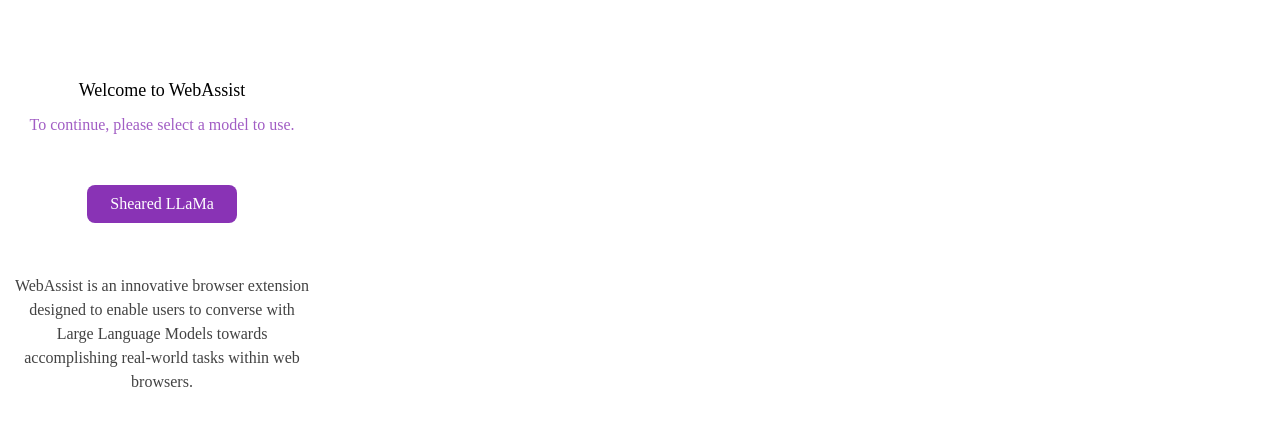
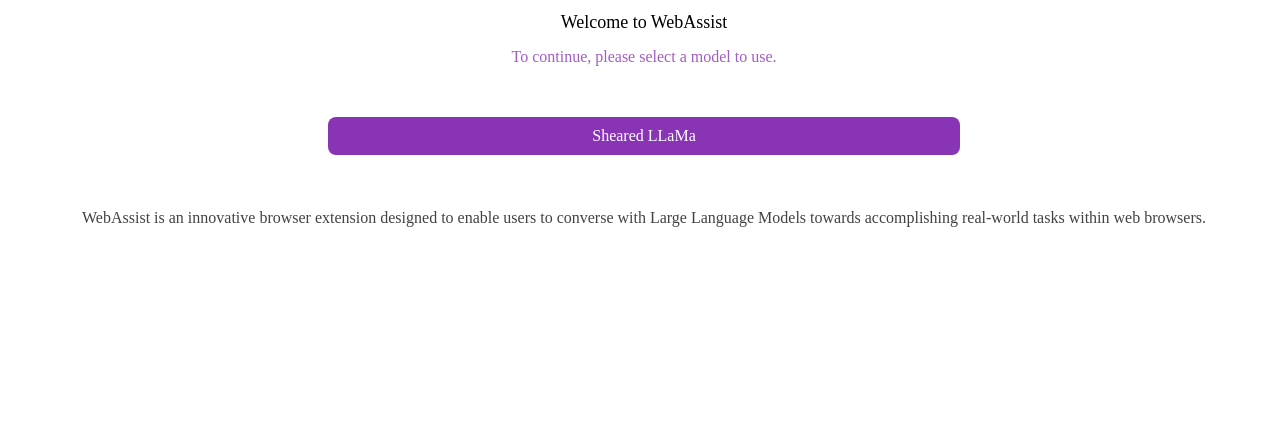
Before and after one commit to lilygostovic/web-assist, a React (Create React App) app in the folder Extension/: page / in a window 1280 px wide. Shown: the top 426 px of the page. Built offline with nearby package versions, Linux system fonts and the light colour scheme; the HTML template or start-up script is replaced by a standard one.

Commit message:
Add light / dark theme, change to side panel

```diff
--- a/Extension/package.json
+++ b/Extension/package.json
@@ -32,6 +32,7 @@
     "watch": "webpack -w --config webpack.config.js"
   },
   "devDependencies": {
+    "mini-css-extract-plugin": "^2.8.1",
     "ts-loader": "^9.4.2",
     "webpack": "^5.75.0",
     "webpack-cli": "^5.0.1"
--- a/Extension/src/App.tsx
+++ b/Extension/src/App.tsx
@@ -10,7 +10,7 @@ function App() {
   );
 
   return (
-    <StyledDiv width="300px" height="450px" p="4px">
+    <StyledDiv width="100%" height="100%" p="4px" className="app-container">
       {chosenModel === undefined ? (
         <WelcomeScreen modelSetter={setChosenModel} />
       ) : (
--- a/Extension/src/index.tsx
+++ b/Extension/src/index.tsx
@@ -1,15 +1,39 @@
-import React from "react";
+import React, { useEffect, useState } from "react";
+import ReactDOM from "react-dom/client";
+import App from "./App";
+import { prefersDarkMode } from "./services/themeService";
+import './styles.css'
 
-import ReactDOM from "react-dom/client";
 
-import App from "./App";
+// Add the actual content
+const AppWrapper = () => {
+  const [isDarkMode, setIsDarkMode] = useState(prefersDarkMode());
 
+  useEffect(() => {
+    const mediaQuery = window.matchMedia('(prefers-color-scheme: dark)');
+    const handleChange = (e: MediaQueryListEvent) => setIsDarkMode(e.matches);
+    mediaQuery.addEventListener('change', handleChange);
+    return () => mediaQuery.removeEventListener('change', handleChange);
+  }, []);
+
+  const theme = isDarkMode ? "dark" : "light";
+
+  return (
+    <div className={theme}>
+      <React.StrictMode>
+        <App />
+      </React.StrictMode>
+    </div>
+  );
+};
+
+
+// Create your HTML file
 const root = document.createElement("div");
-root.className = "container";
+root.className = "root";
 document.body.appendChild(root);
 const rootDiv = ReactDOM.createRoot(root);
+
 rootDiv.render(
-  <React.StrictMode>
-    <App />
-  </React.StrictMode>
+  <AppWrapper />
 );
--- /dev/null
+++ b/Extension/src/services/themeService.ts
@@ -0,0 +1,3 @@
+export const prefersDarkMode = () =>
+  window.matchMedia &&
+  window.matchMedia("(prefers-color-scheme: dark)").matches;
--- /dev/null
+++ b/Extension/src/styles.css
@@ -0,0 +1,26 @@
+/* styles.css */
+
+/* TODO: Add right color (also update style in components) */
+
+:root {
+    --background-light: #ffffff;
+    --text-light: #000000;
+    --background-dark: #ffffff;
+    --text-dark: #000000;
+    /* --background-dark: #1e1e1e;
+    --text-dark: #ffffff; */
+  }
+
+.app-container {
+    background-color: var(--background-light);
+    /* Default to light theme */
+    color: var(--text-light);
+    /* Default to light theme */
+}
+
+.dark .app-container {
+    background-color: var(--background-dark);
+    /* Dark theme */
+    color: var(--text-dark);
+    /* Dark theme */
+}
--- a/Extension/tsconfig.json
+++ b/Extension/tsconfig.json
@@ -21,6 +21,7 @@
     "jsx": "react-jsx"
   },
   "include": [
-    "src"
+    "src",
+    "background.ts"
   ]
 }
--- a/Extension/webpack.config.js
+++ b/Extension/webpack.config.js
@@ -1,10 +1,12 @@
 const path = require("path");
 const HTMLPlugin = require("html-webpack-plugin");
 const CopyPlugin = require("copy-webpack-plugin");
+const MiniCssExtractPlugin = require("mini-css-extract-plugin");
 
 module.exports = {
   entry: {
     index: "./src/index.tsx",
+    background: "./background.ts",
   },
   mode: "production",
   module: {
@@ -24,7 +26,7 @@ module.exports = {
       {
         exclude: /node_modules/,
         test: /\.css$/i,
-        use: ["style-loader", "css-loader"],
+        use: [MiniCssExtractPlugin.loader, "css-loader"],
       },
     ],
   },
@@ -33,6 +35,9 @@ module.exports = {
       patterns: [{ from: "manifest.json", to: "../manifest.json" }],
     }),
     ...getHtmlPlugins(["index"]),
+    new MiniCssExtractPlugin({
+      filename: "styles.css",
+    }),
   ],
   resolve: {
     extensions: [".tsx", ".ts", ".js"],
@@ -41,13 +46,16 @@ module.exports = {
     path: path.join(__dirname, "dist/js"),
     filename: "[name].js",
   },
+  watchOptions: {
+    ignored: ["/node_modules/", "/dist/"], // Optionally, ignore node_modules directory
+  },
 };
 
 function getHtmlPlugins(chunks) {
   return chunks.map(
     (chunk) =>
       new HTMLPlugin({
-        title: "React extension",
+        title: "WebAssist - A LLM-powered Extension",
         filename: `${chunk}.html`,
         chunks: [chunk],
       })
```
Also changed, not shown: Extension/background.ts (added, +14 -0 lines), Extension/manifest.json, 1 other file (tests, documents, lock files or other folders).
